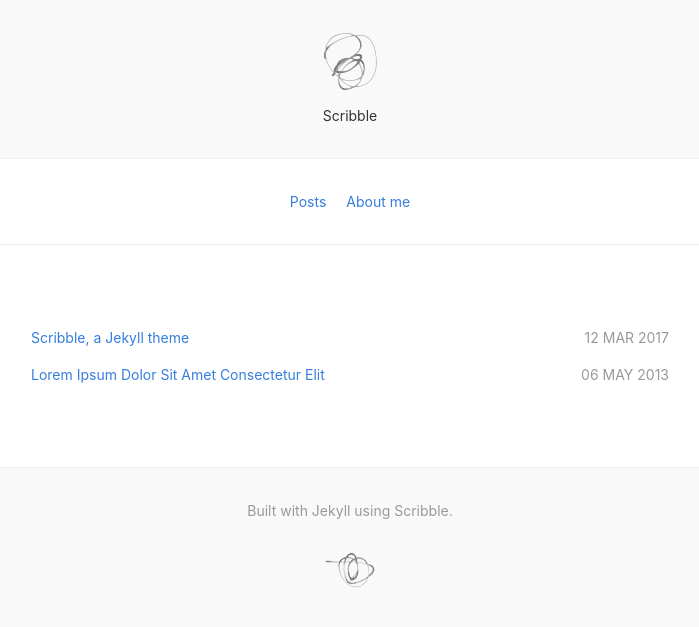
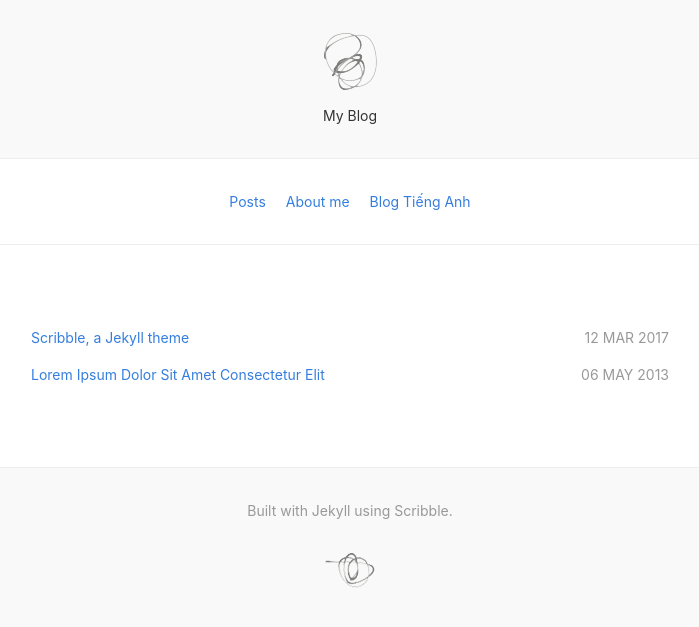
Before and after one commit to canhtran/canhtran.github.io, a Jekyll site: the page built from index.html, in a window 1280 px wide. Shown: the top 627 px of the page, without its empty margins (290-989 px from the left). Built offline with Jekyll 4.4.1, drawn with Linux system fonts in a browser that asks for light colours; nearby versions of some CDN libraries.

Commit message:
update cname and config

```diff
--- a/CNAME
+++ b/CNAME
@@ -1 +1 @@
-scribble.muan.co
+blog.tranduycanh.com
--- a/_config.yml
+++ b/_config.yml
@@ -1,8 +1,8 @@
 # ----------- CONFIGURABLE START -----------
-title:            "Scribble"
-description:      "Such theme, very cool."
-url:              http://scribble.muan.co # Site url, without a slash at the end.
-signoff:          "muan" # Your name
+title:            "My Blog"
+description:      "Viết lách lung tung, tùy cảm hứng =]]"
+url:              http://blog.tranduycanh.com # Site url, without a slash at the end.
+signoff:          "canh" # Your name
 facebook_appid:   # APP ID for like button, remove from /_includes/share.html if unwanted.
 google_analytics: # Set tracking, remove from /javascripts/basic.js if unwanted.
 share:            false # Turn on twitter and facebook share buttons
@@ -14,6 +14,9 @@ links:
   - name:         About me
     url:          /about
     external:     false
+  - name:         Blog Tiếng Anh
+    url:          http://www.tranduycanh.com
+    external:     true
 # ------------ CONFIGURABLE END ------------
 
 permalink:        /posts/:title
```
